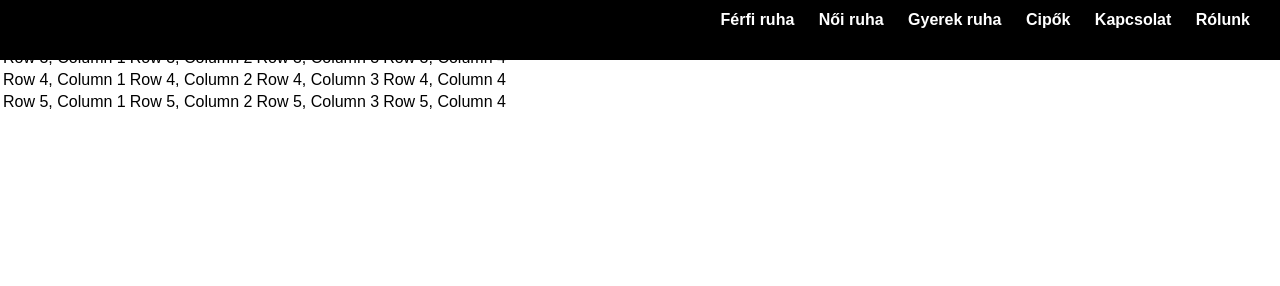
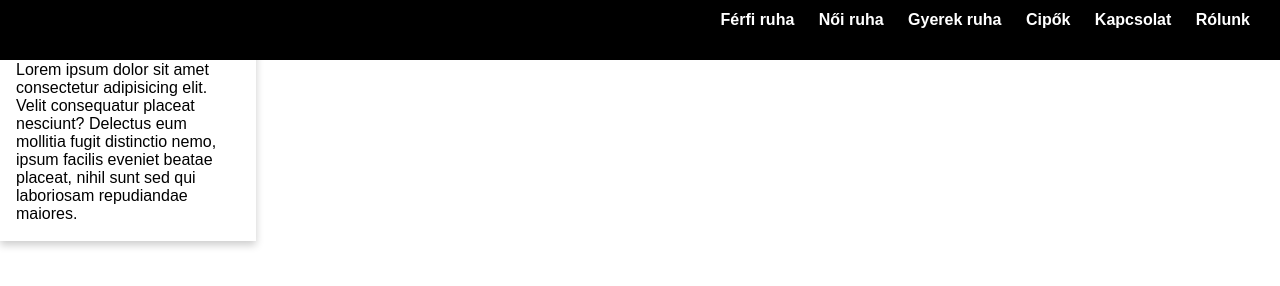
Before and after one commit to lengyelb1/F-oldal_ruhabolt, a plain HTML site: page index.html in a window 1280 px wide. Shown: the part 20-306 px from the top of the page. Drawn offline with Linux system fonts and the light colour scheme.

Commit message:
Add files via upload

```diff
--- a/index.html
+++ b/index.html
@@ -77,6 +77,23 @@
 
         }
 
+        .card {
+          /* Add shadows to create the "card" effect */
+          box-shadow: 0 4px 8px 0 rgba(0,0,0,0.2);
+          transition: 0.3s;
+          width: 20%;
+        }
+
+        /* On mouse-over, add a deeper shadow */
+        .card:hover {
+          box-shadow: 0 8px 16px 0 rgba(0,0,0,0.2);
+        }
+
+        /* Add some padding inside the card container */
+        .container {
+          padding: 2px 16px;
+        }
+
 
 
   </style>
@@ -99,47 +116,14 @@
     </nav>
   </header>
 
-  <table>
-      <thead>
-        <tr>
-          <th>Column 1</th>
-          <th>Column 2</th>
-          <th>Column 3</th>
-          <th>Column 4</th>
-        </tr>
-      </thead>
-      <tbody>
-        <tr>
-          <td>Row 1, Column 1</td>
-          <td>Row 1, Column 2</td>
-          <td>Row 1, Column 3</td>
-          <td>Row 1, Column 4</td>
-        </tr>
-        <tr>
-          <td>Row 2, Column 1</td>
-          <td>Row 2, Column 2</td>
-          <td>Row 2, Column 3</td>
-          <td>Row 2, Column 4</td>
-        </tr>
-        <tr>
-          <td>Row 3, Column 1</td>
-          <td>Row 3, Column 2</td>
-          <td>Row 3, Column 3</td>
-          <td>Row 3, Column 4</td>
-        </tr>
-        <tr>
-          <td>Row 4, Column 1</td>
-          <td>Row 4, Column 2</td>
-          <td>Row 4, Column 3</td>
-          <td>Row 4, Column 4</td>
-        </tr>
-        <tr>
-          <td>Row 5, Column 1</td>
-          <td>Row 5, Column 2</td>
-          <td>Row 5, Column 3</td>
-          <td>Row 5, Column 4</td>
-        </tr>
-      </tbody>
-    </table>
+  <div class="card">
+    <img src="" alt="Avatar" style="width:100%">
+    <div class="container">
+      <h4><b>John Doe</b></h4>
+      <p>Lorem ipsum dolor sit amet consectetur adipisicing elit. Velit consequatur placeat nesciunt? Delectus eum mollitia fugit distinctio nemo, ipsum facilis eveniet beatae placeat, nihil sunt sed qui laboriosam repudiandae maiores.</p>
+    </div>
+  </div>
+
+
 </body>
 </html>
```
